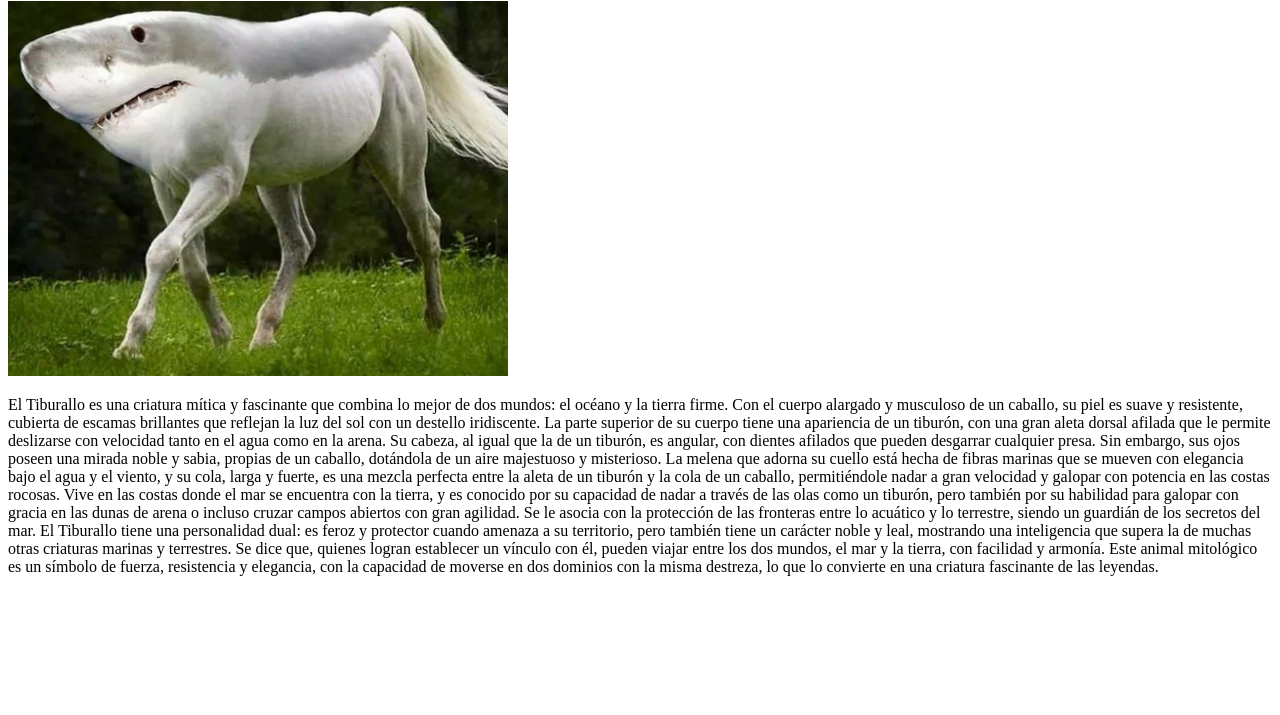
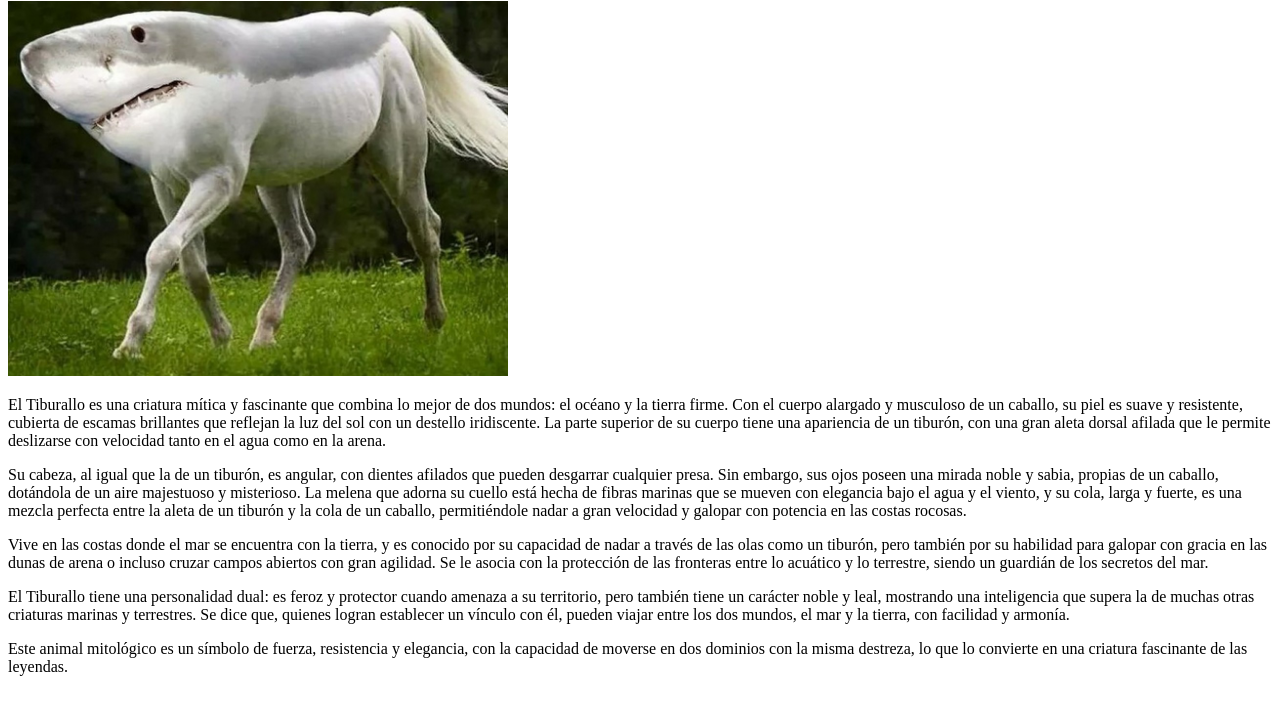
Before and after one commit to PixelPath7/HTML-17-03, a plain HTML site: page index.html in a window 1280 px wide. Shown: the part 79-794 px from the top of the page. Drawn offline with Linux system fonts and the light colour scheme.

```diff
--- a/index.html
+++ b/index.html
@@ -15,12 +15,9 @@
 
     <img src="./Imagenes/D1.jpg" alt="Tiburallo" width="500">
     <p>El Tiburallo es una criatura mítica y fascinante que combina lo mejor de dos mundos: el océano y la tierra firme. Con el cuerpo alargado y musculoso de un caballo, su piel es suave y resistente, cubierta de escamas brillantes que reflejan la luz del sol con un destello iridiscente. La parte superior de su cuerpo tiene una apariencia de un tiburón, con una gran aleta dorsal afilada que le permite deslizarse con velocidad tanto en el agua como en la arena.
-
-        Su cabeza, al igual que la de un tiburón, es angular, con dientes afilados que pueden desgarrar cualquier presa. Sin embargo, sus ojos poseen una mirada noble y sabia, propias de un caballo, dotándola de un aire majestuoso y misterioso. La melena que adorna su cuello está hecha de fibras marinas que se mueven con elegancia bajo el agua y el viento, y su cola, larga y fuerte, es una mezcla perfecta entre la aleta de un tiburón y la cola de un caballo, permitiéndole nadar a gran velocidad y galopar con potencia en las costas rocosas.
-
-        Vive en las costas donde el mar se encuentra con la tierra, y es conocido por su capacidad de nadar a través de las olas como un tiburón, pero también por su habilidad para galopar con gracia en las dunas de arena o incluso cruzar campos abiertos con gran agilidad. Se le asocia con la protección de las fronteras entre lo acuático y lo terrestre, siendo un guardián de los secretos del mar.
-
-        El Tiburallo tiene una personalidad dual: es feroz y protector cuando amenaza a su territorio, pero también tiene un carácter noble y leal, mostrando una inteligencia que supera la de muchas otras criaturas marinas y terrestres. Se dice que, quienes logran establecer un vínculo con él, pueden viajar entre los dos mundos, el mar y la tierra, con facilidad y armonía.
+        <p>Su cabeza, al igual que la de un tiburón, es angular, con dientes afilados que pueden desgarrar cualquier presa. Sin embargo, sus ojos poseen una mirada noble y sabia, propias de un caballo, dotándola de un aire majestuoso y misterioso. La melena que adorna su cuello está hecha de fibras marinas que se mueven con elegancia bajo el agua y el viento, y su cola, larga y fuerte, es una mezcla perfecta entre la aleta de un tiburón y la cola de un caballo, permitiéndole nadar a gran velocidad y galopar con potencia en las costas rocosas.</p>
+            <p>Vive en las costas donde el mar se encuentra con la tierra, y es conocido por su capacidad de nadar a través de las olas como un tiburón, pero también por su habilidad para galopar con gracia en las dunas de arena o incluso cruzar campos abiertos con gran agilidad. Se le asocia con la protección de las fronteras entre lo acuático y lo terrestre, siendo un guardián de los secretos del mar.</p>
+                <p>El Tiburallo tiene una personalidad dual: es feroz y protector cuando amenaza a su territorio, pero también tiene un carácter noble y leal, mostrando una inteligencia que supera la de muchas otras criaturas marinas y terrestres. Se dice que, quienes logran establecer un vínculo con él, pueden viajar entre los dos mundos, el mar y la tierra, con facilidad y armonía.</p>
 
         Este animal mitológico es un símbolo de fuerza, resistencia y elegancia, con la capacidad de moverse en dos dominios con la misma destreza, lo que lo convierte en una criatura fascinante de las leyendas. </p>
 
```
